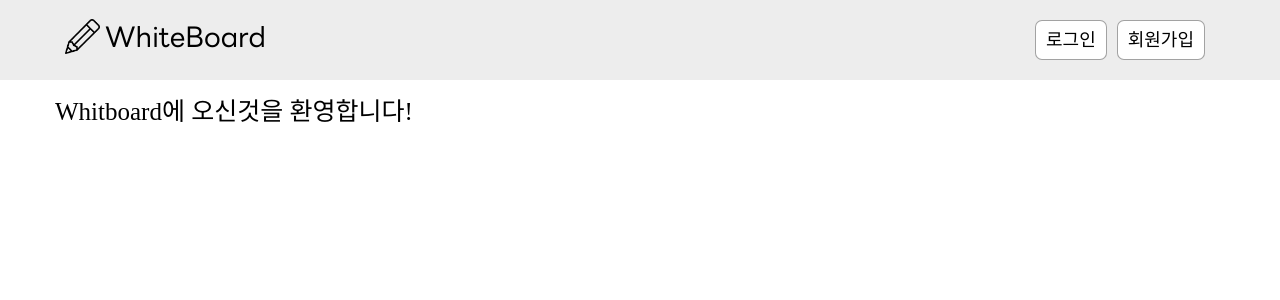
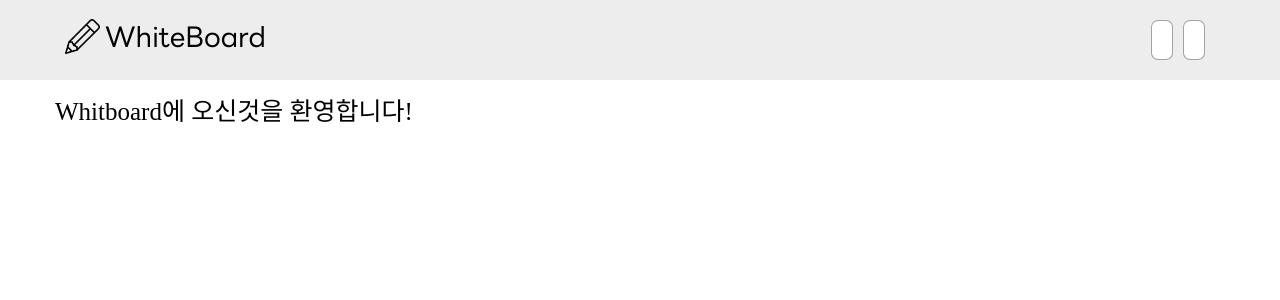
Before and after one commit to Durn02/whiteboard, a React (Create React App) app: page / in a window 1280 px wide. Shown: the top 300 px of the page. Built offline with nearby package versions, Linux system fonts and the light colour scheme; a web font is replaced by a local one.

Commit message:
Docs: placeHolder -> placeholder로 수정

```diff
--- a/src/components/Button/Button.jsx
+++ b/src/components/Button/Button.jsx
@@ -1,15 +1,15 @@
 import { Link } from "react-router-dom";
 import styles from "./Button.module.css";
 
-const Button = ({ placeHolder, as, to }) => {
+const Button = ({ placeholder, as, to }) => {
   if (as === "Link") {
     return (
       <Link to={to}>
-        <button className={styles.button}>{placeHolder}</button>
+        <button className={styles.button}>{placeholder}</button>
       </Link>
     );
   }
-  return <button className={styles.button}>{placeHolder}</button>;
+  return <button className={styles.button}>{placeholder}</button>;
 };
 
 export default Button;
```
